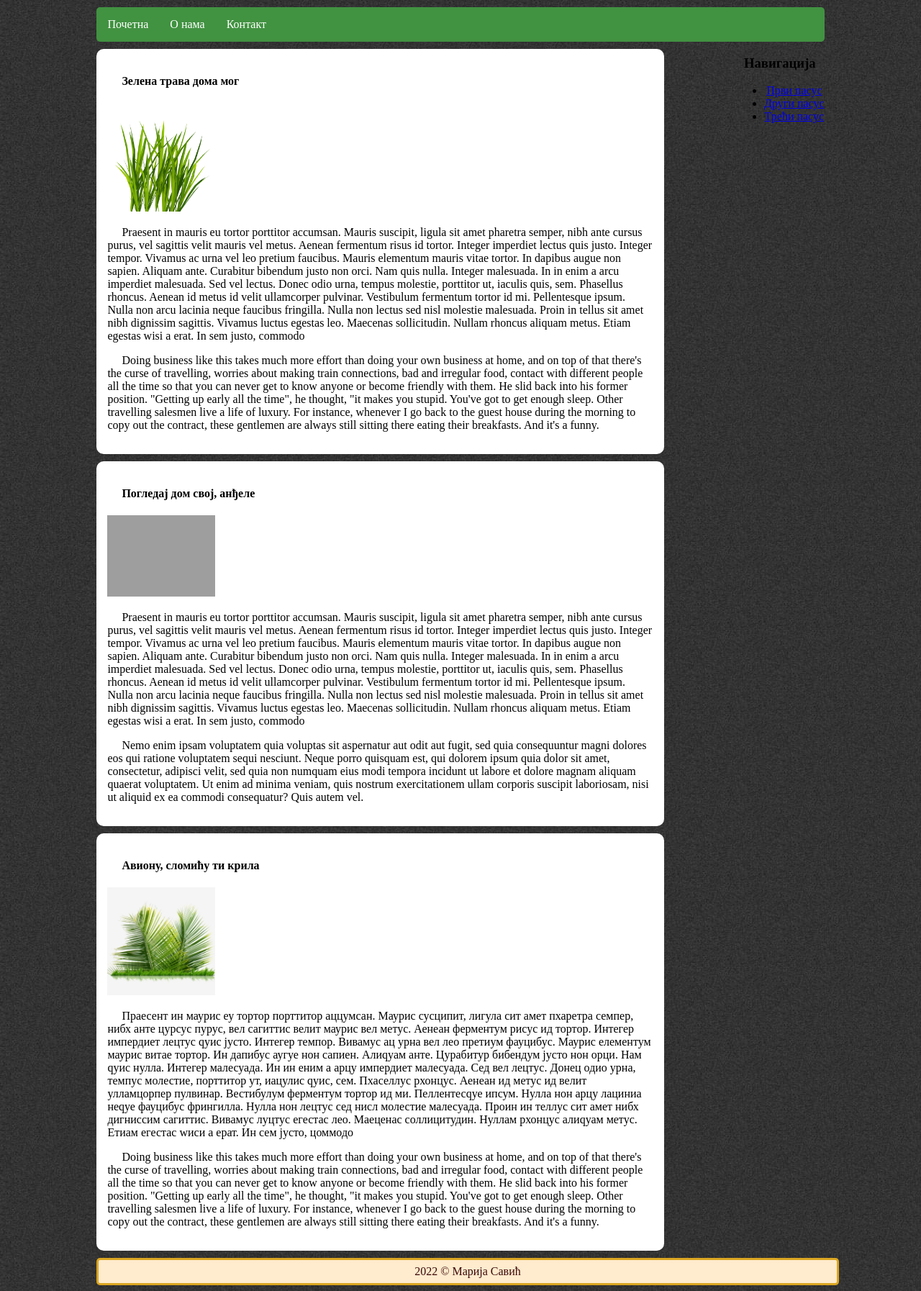
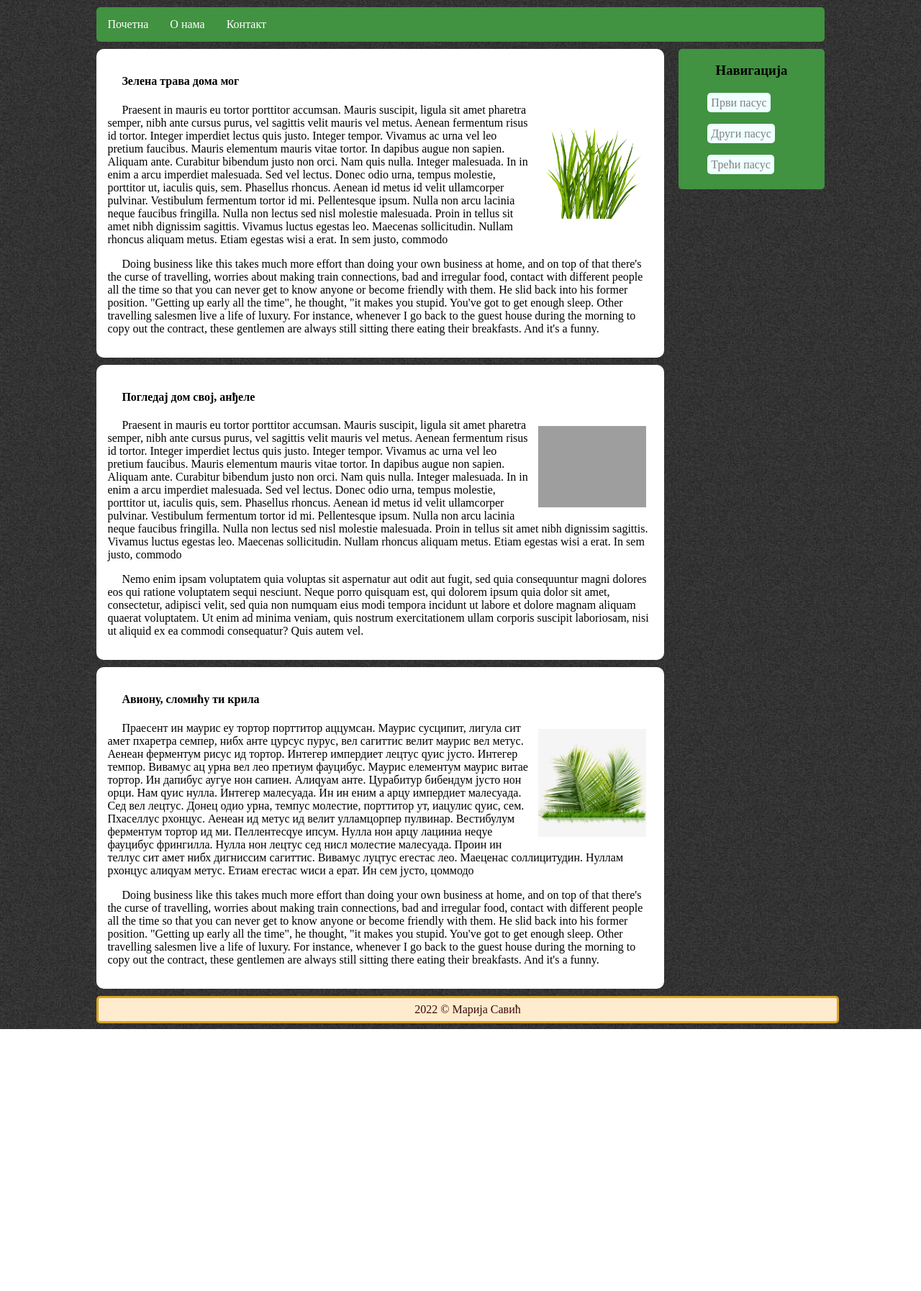
Before and after one commit to bakastrumpf/PHP-course, a PHP site: page /primer811sajt.html in a window 1280 px wide. Shown: the part 164-1958 px from the top of the page at 72% size. After the commit the page ends 1594 px from the top, so only its background shows below. Run offline with PHP 8.4, Linux system fonts and the light colour scheme; grey boxes are pictures that could not be loaded.

Commit message:
css finished

```diff
--- a/8htmlCss/styles/primer812sajt.css
+++ b/8htmlCss/styles/primer812sajt.css
@@ -50,10 +50,6 @@
     border-radius: 10px;
 }
 
-#navigacija {
-    float: right;
-}
-
 .article {
     background-color: white;
     border: rgb(203, 203, 203) 1px;
@@ -73,14 +69,45 @@
     transform: scale(1.09);
 }
 
-.navLink {
-
+.article img {
+    float: right;
+    margin: 5px;
+    padding: 5px;
 }
 
+#navigacija {
+    float: right;
+    width: 20%;
+    background-color: rgb(65, 146, 65);
+    border: 2px;
+    border-radius: 5px;
+    margin-top: 10px;
+    margin-bottom: 5px;
+    text-align: center;
+}
 
+#navigacija ul {
+    list-style-type: none;
+    text-align: left;
+    margin-bottom: 25px;
+}
 
-#vest1 {}
+#navigacija li {
+    margin-top: 25px;
+    margin-bottom: 15px;
+}
 
-#vest2 {}
+.navLink {
+    background-color: azure;
+    padding: 5px;
+    color: gray;
+    text-decoration: double;
+    border-radius: 5px;
+}
 
-#vest3 {}
+.navLink:hover {
+    border: rgb(40, 51, 40) solid 1px;
+    border-radius: 5px;
+    background-color: rgb(157, 175, 129);
+    color: black;
+}
```
